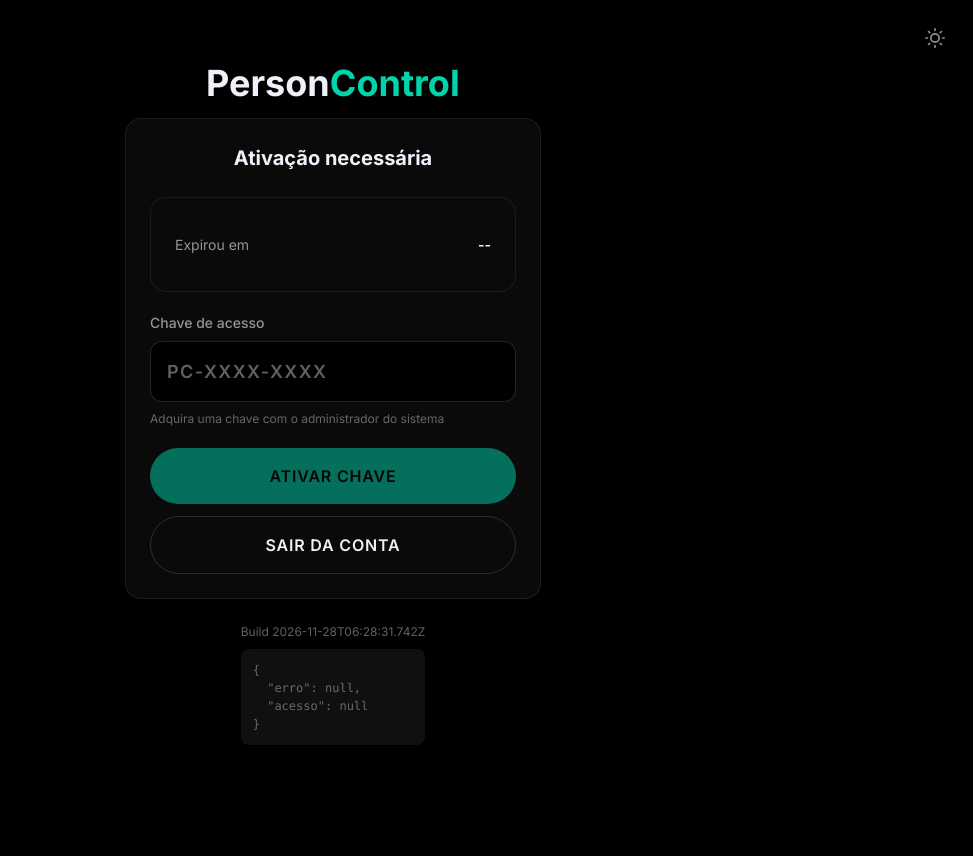
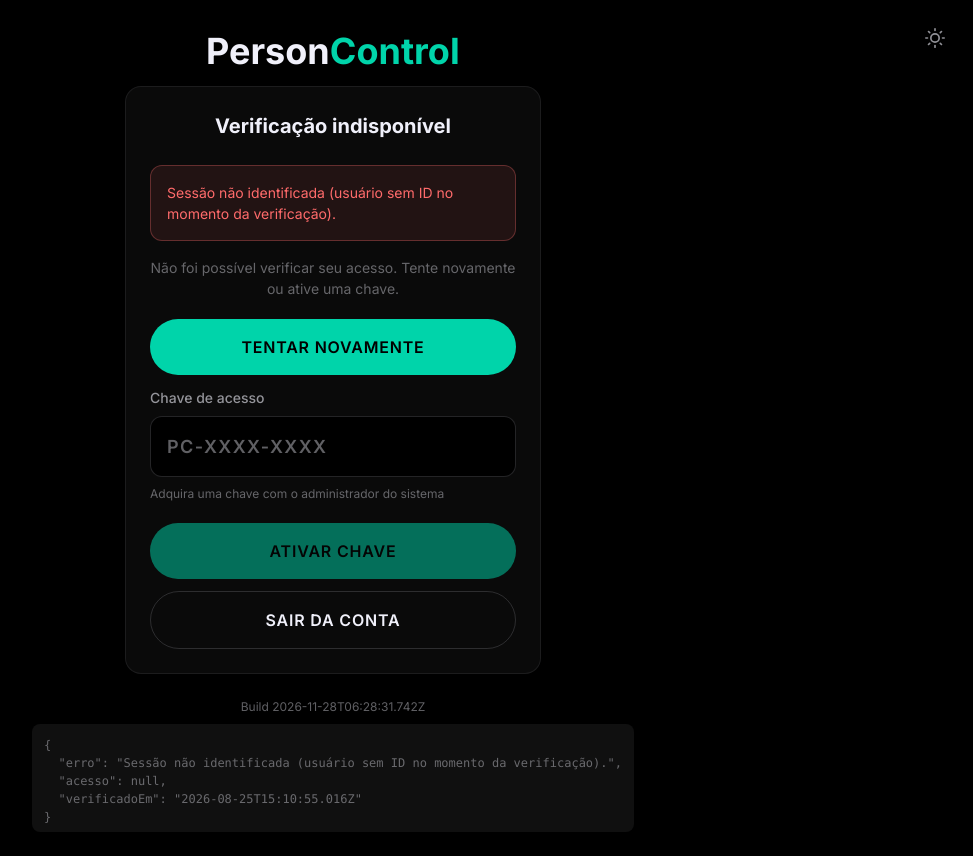
Before and after one commit to marlonpessoa-hub/personcontrol-vercel, a React (Vite) app: page / in a window 1280 px wide. Shown: the whole page, without its empty margins (307-1280 px from the left). Before the commit the page ends 800 px from the top, so only its background shows below. Built offline with nearby package versions, Linux system fonts and the light colour scheme; no server answers.

Commit message:
chore: diagnostico de sessao na tela de acesso

```diff
--- a/src/App.jsx
+++ b/src/App.jsx
@@ -158,7 +158,17 @@ const App = () => {
         modo={access.erroAcesso ? 'erro' : 'expirado'}
         erro={access.erroAcesso}
         expiraEm={access.expiraEm}
-        detalheTecnico={JSON.stringify({ erro: access.erroAcesso, acesso: access.acesso }, null, 2)}
+        detalheTecnico={JSON.stringify(
+          {
+            erro: access.erroAcesso,
+            acesso: access.acesso,
+            userId: auth.user?.id,
+            email: auth.user?.email,
+            verificadoEm: new Date().toISOString()
+          },
+          null,
+          2
+        )}
         onAtivar={access.ativarChave}
         onRecarregar={access.carregarAcesso}
         onSignOut={auth.signOut}
--- a/src/hooks/useAccess.js
+++ b/src/hooks/useAccess.js
@@ -35,6 +35,7 @@ const useAccess = (user) => {
 
   const carregarAcesso = useCallback(async () => {
     if (!user?.id) {
+      setErroAcesso('Sessão não identificada (usuário sem ID no momento da verificação).');
       setAcesso(null);
       setCarregandoAcesso(false);
       return;
```
